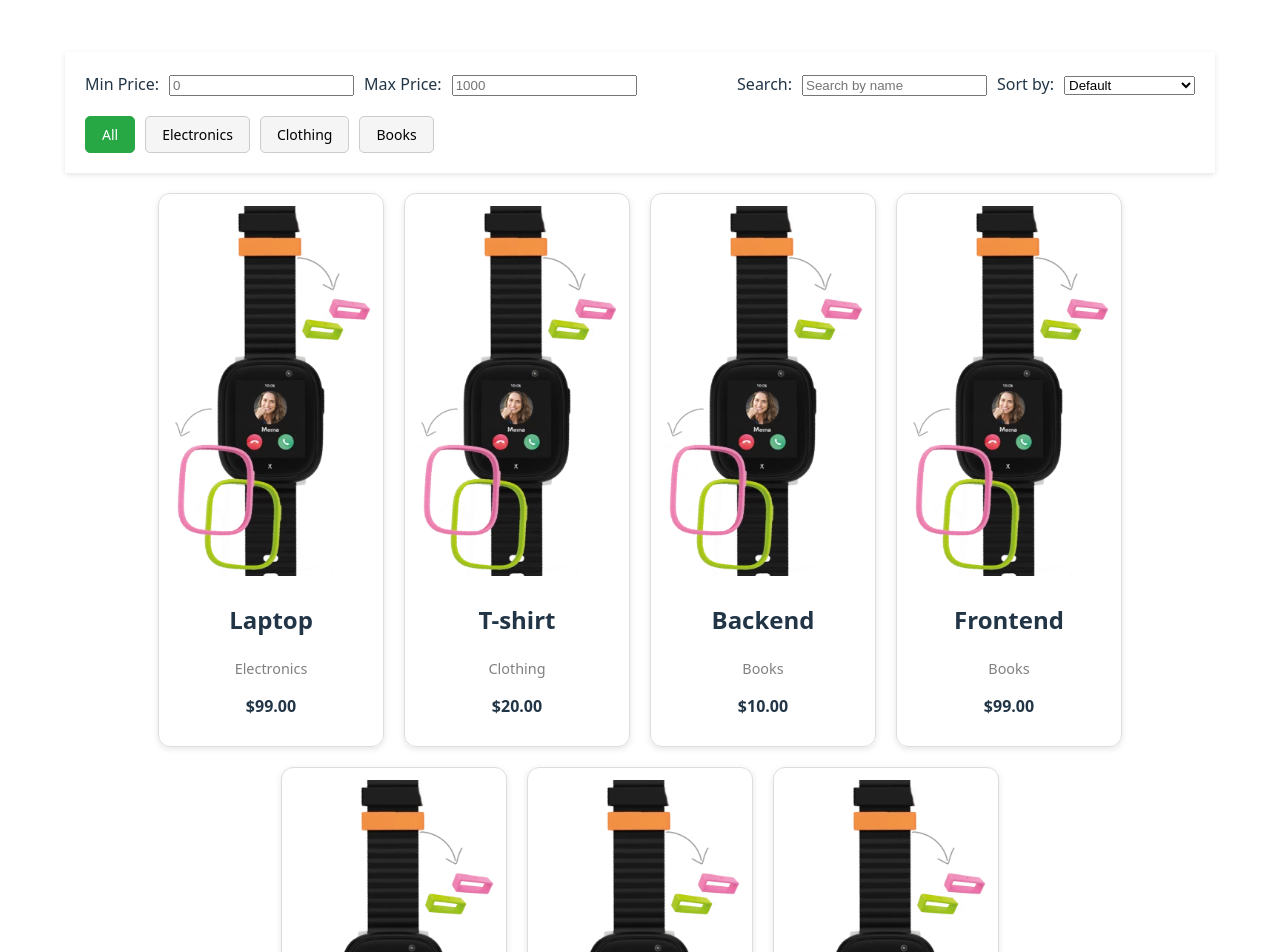
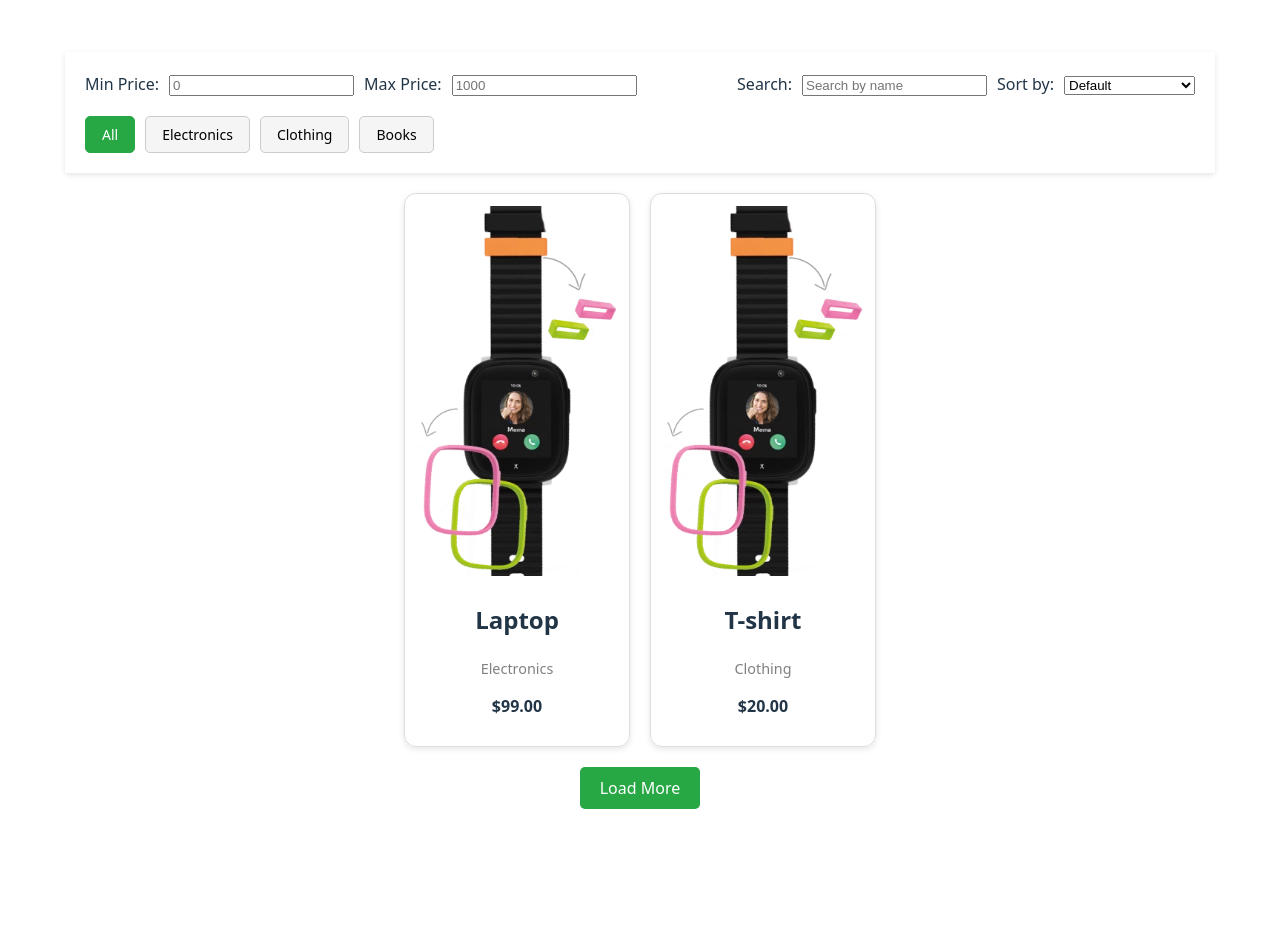
Before and after one commit to ElenaRozhkova/product-catalog, a Vue app: page / in a window 1280 px wide. Shown: the top 952 px of the page. After the commit the page ends 861 px from the top, so only its background shows below. Built offline with nearby package versions, Linux system fonts and the light colour scheme.

Commit message:
update: read more

```diff
--- a/src/App.vue
+++ b/src/App.vue
@@ -4,7 +4,6 @@
     <section class="product__header">
       <!-- Filter Bar -->
       <div class="filter__bar">
-
 
         <div class="filter__price">
           <!-- Price Range Filters -->
@@ -56,32 +55,44 @@
 
     </section>
 
-
-
     <!-- Products Grid -->
     <section class="card-grid">
-      <ProductCard v-for="item in filteredProducts" :key="item.id" :product="item" />
+      <ProductCard v-for="item in visibleProducts" :key="item.id" :product="item" />
     </section>
+
+    <!-- Load More Button -->
+    <div class="load-more-container">
+      <button @click="loadMore" v-if="hasMore && !loading" :disabled="loading">
+        <span v-if="loading">Loading...</span>
+        <span v-else>Load More</span>
+      </button>
+    </div>
   </div>
 </template>
 
 <script setup>
 import { ref, computed } from 'vue'
-
+import load_more_count from './lib/constants.js'
 import ProductCard from './components/ProductCard.vue'
 import products from './lib/data.json'
 
-
+console.log(load_more_count)
 // Filters
 const selectedCategory = ref('All')
 const minPrice = ref(null)
 const maxPrice = ref(null)
 const searchQuery = ref('') // Search input
 const sortOption = ref('default')
-
+const visibleCount = ref(load_more_count)  // Количество товаров, которые показываются изначально
+const loading = ref(false) // Флаг для проверки загрузки
 const categories = [...new Set(products.map(p => p.category))]
 
-// Apply category, price, search, and sorting filters
+// Проверка, есть ли еще товары для загрузки
+const hasMore = computed(() => {
+  return visibleCount.value < filteredProducts.value.length
+})
+
+// Применение фильтров
 const filteredProducts = computed(() => {
   let result = products.filter(product => {
     const inCategory = selectedCategory.value === 'All' || product.category === selectedCategory.value
@@ -92,7 +103,7 @@ const filteredProducts = computed(() => {
     return inCategory && aboveMin && belowMax && matchesSearch
   })
 
-  // Apply sorting
+  // Применение сортировки
   switch (sortOption.value) {
     case 'price-asc':
       result.sort((a, b) => a.price - b.price)
@@ -107,10 +118,24 @@ const filteredProducts = computed(() => {
       result.sort((a, b) => b.name.localeCompare(a.name))
       break
   }
-  console.log(result)
   return result
 })
+
+// Список товаров, которые должны быть видны
+const visibleProducts = computed(() => {
+  return filteredProducts.value.slice(0, visibleCount.value)
+})
+
+// Метод загрузки новых товаров
+const loadMore = () => {
+  loading.value = true
+  setTimeout(() => {
+    visibleCount.value += load_more_count  // Увеличиваем количество отображаемых товаров на 6
+    loading.value = false
+  }, 500)  // Симуляция задержки для демонстрации
+}
 </script>
+
 <style scoped>
 #app {
   display: flex;
@@ -229,4 +254,26 @@ const filteredProducts = computed(() => {
     width: 100%;
   }
 }
+
+.load-more-container {
+  text-align: center;
+  margin-top: 20px;
+}
+
+.load-more-container button {
+  padding: 10px 20px;
+  background-color: #28a745;
+  /* Зелёный */
+  color: white;
+  border: none;
+  border-radius: 5px;
+  cursor: pointer;
+  font-size: 16px;
+  transition: background-color 0.3s;
+}
+
+.load-more-container button:hover {
+  background-color: #218838;
+  /* Тёмно-зелёный на hover */
+}
 </style>
--- /dev/null
+++ b/src/lib/constants.js
@@ -0,0 +1,2 @@
+const load_more_count = 2;
+export default load_more_count;
```
